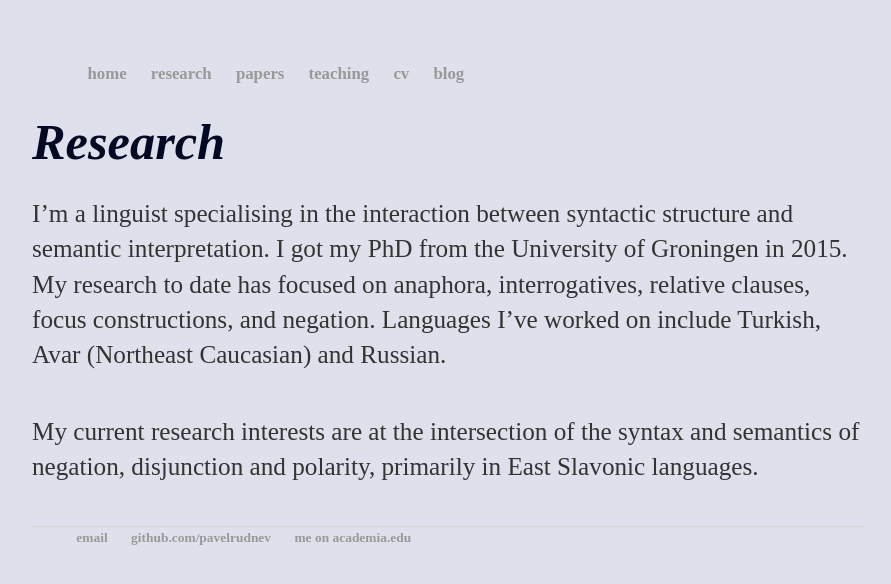
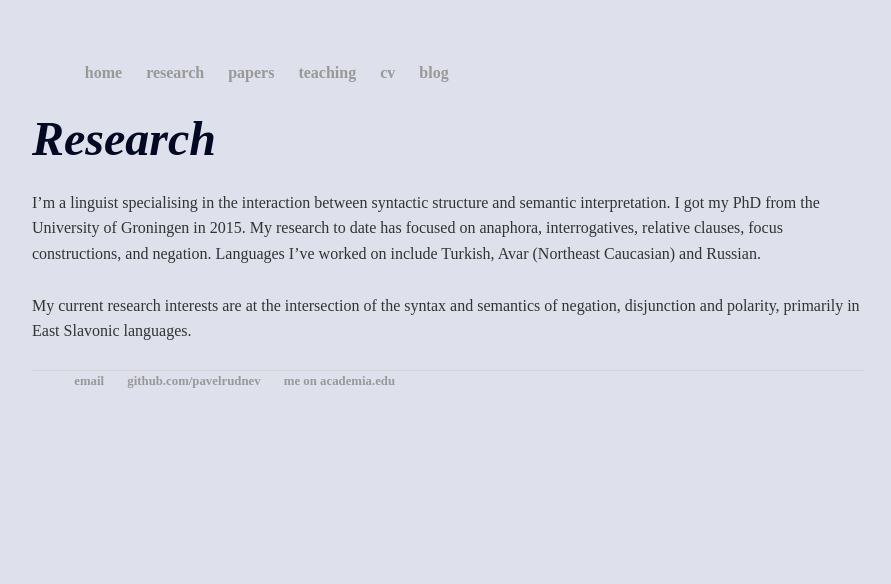
Before and after one commit to mishaknyazev/pavelrudnev.github.io, a Jekyll site: the page built from research/index.html, in a window 1280 px wide. Shown: the top 584 px of the page, without its empty margins (192-1083 px from the left). Built offline with Jekyll 4.4.1, drawn with Linux system fonts in a browser that asks for light colours; nearby versions of some CDN libraries; some web fonts are replaced.

Commit message:
Update main.css

```diff
--- a/css/main.css
+++ b/css/main.css
@@ -4,6 +4,8 @@ body {
     -moz-font-feature-settings: "onum";
     -webkit-font-feature-settings: "onum";
     font-feature-settings: "onum";
+    font-size: 1em;
+    line-height: 1.6em;
     margin: 60px auto;
     width: 65%;
 }
@@ -49,8 +51,8 @@ p {
   -moz-font-feature-settings: "onum";
   -webkit-font-feature-settings: "onum";
   font-feature-settings: "onum";
-    font-size: 1.5em;
-    line-height: 1.4em;
+    font-size: 1em;
+    line-height: 1.6em;
     color: #333;
 }
 footer {
```
